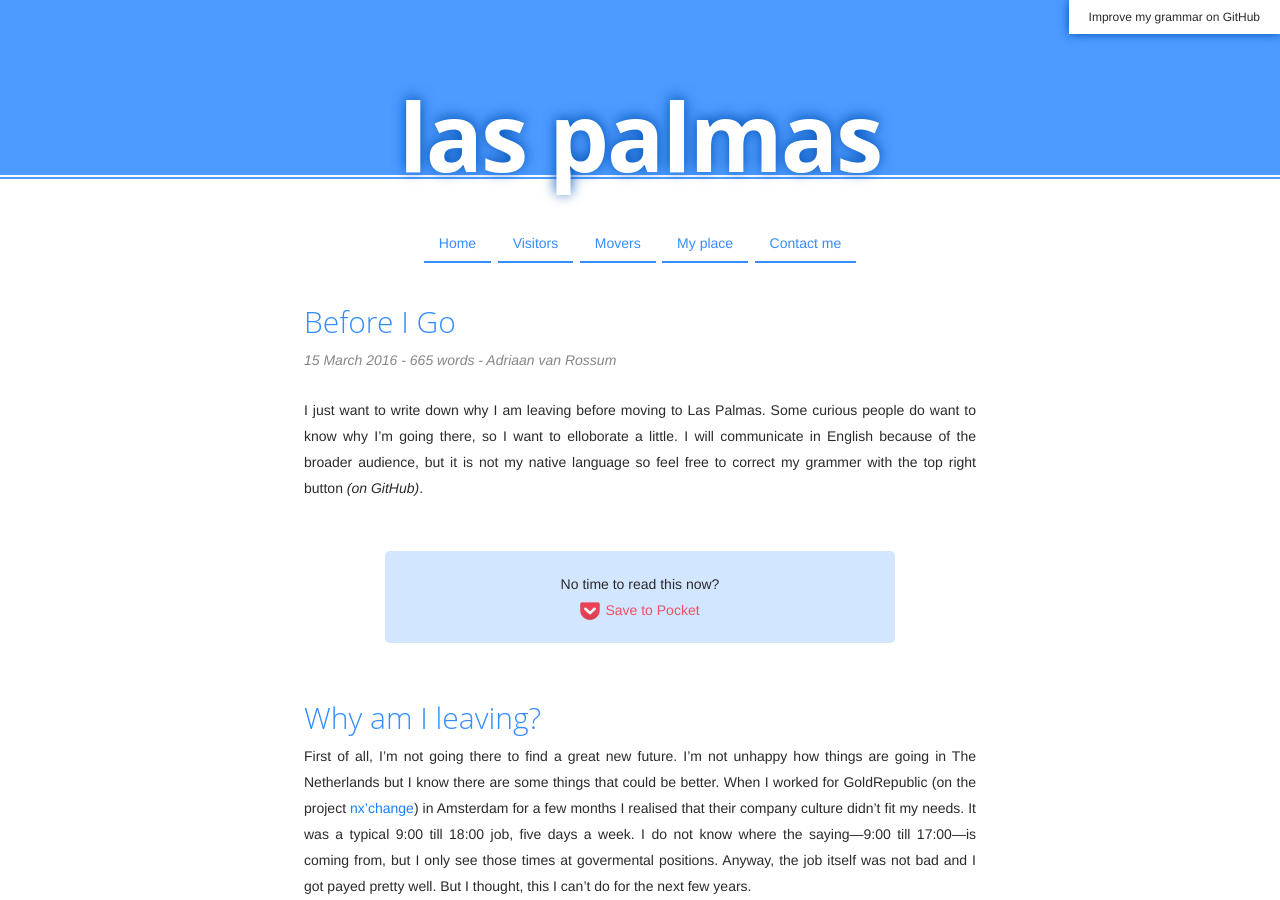
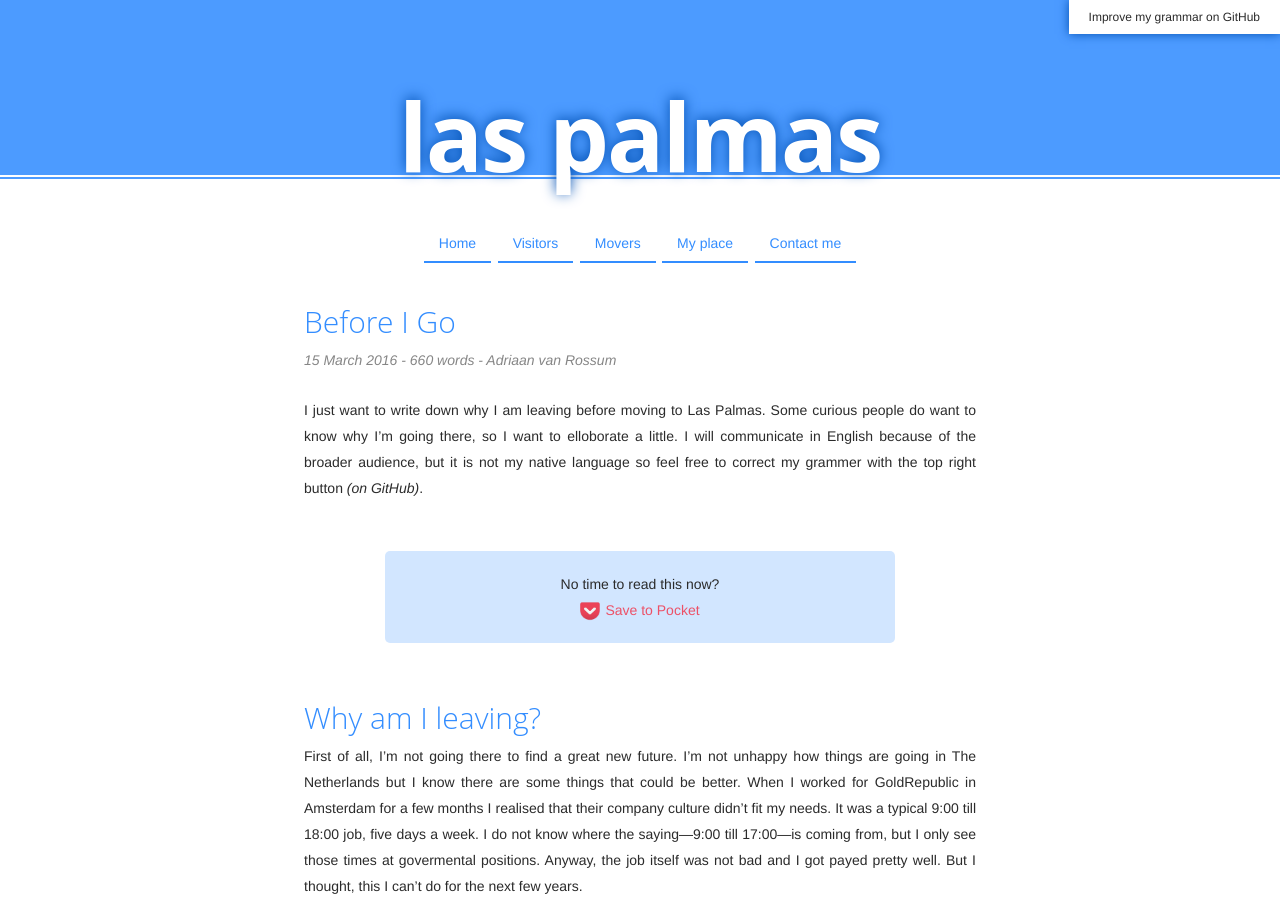
Before and after one commit to adriaandotcom/laspalmas.adriaan.io, a Jekyll site: the page built from _posts/2016-03-15-before-i-go.md, in a window 1280 px wide and 900 px high. Built offline with Jekyll 4.4.1, drawn with Linux system fonts in a browser that asks for light colours; emoji names are drawn with the system emoji font.

Commit message:
Remove super secret url

```diff
--- a/_posts/2016-03-15-before-i-go.md
+++ b/_posts/2016-03-15-before-i-go.md
@@ -6,7 +6,7 @@
 
 ## Why am I leaving?
 
-First of all, I'm not going there to find a great new future. I'm not unhappy how things are going in The Netherlands but I know there are some things that could be better. When I worked for GoldRepublic (on the project [nx'change](https://www.nxchange.com/)) in Amsterdam for a few months I realised that their company culture didn't fit my needs. It was a typical 9:00 till 18:00 job, five days a week. I do not know where the saying—9:00 till 17:00—is coming from, but I only see those times at govermental positions. Anyway, the job itself was not bad and I got payed pretty well. But I thought, this I can't do for the next few years.
+First of all, I'm not going there to find a great new future. I'm not unhappy how things are going in The Netherlands but I know there are some things that could be better. When I worked for GoldRepublic in Amsterdam for a few months I realised that their company culture didn't fit my needs. It was a typical 9:00 till 18:00 job, five days a week. I do not know where the saying—9:00 till 17:00—is coming from, but I only see those times at govermental positions. Anyway, the job itself was not bad and I got payed pretty well. But I thought, this I can't do for the next few years.
 
 At that moment I started looking for other opportunities. For a long time I had this idea to work remotely. Maybe a place with some nice beach closeby or some interresting people around me. I started looking for a place which is kind of close (relatively cheap flights) and has a nice climate. I think the moment Las Palmas crossed my mind was when I was on a train from Harlem to Amsterdam *(thanks Jeroen & Marieke)*. I looked up the city on Wikipedia, Googled some pictures and did some research on their internet speed. They even had viber!
 
```
